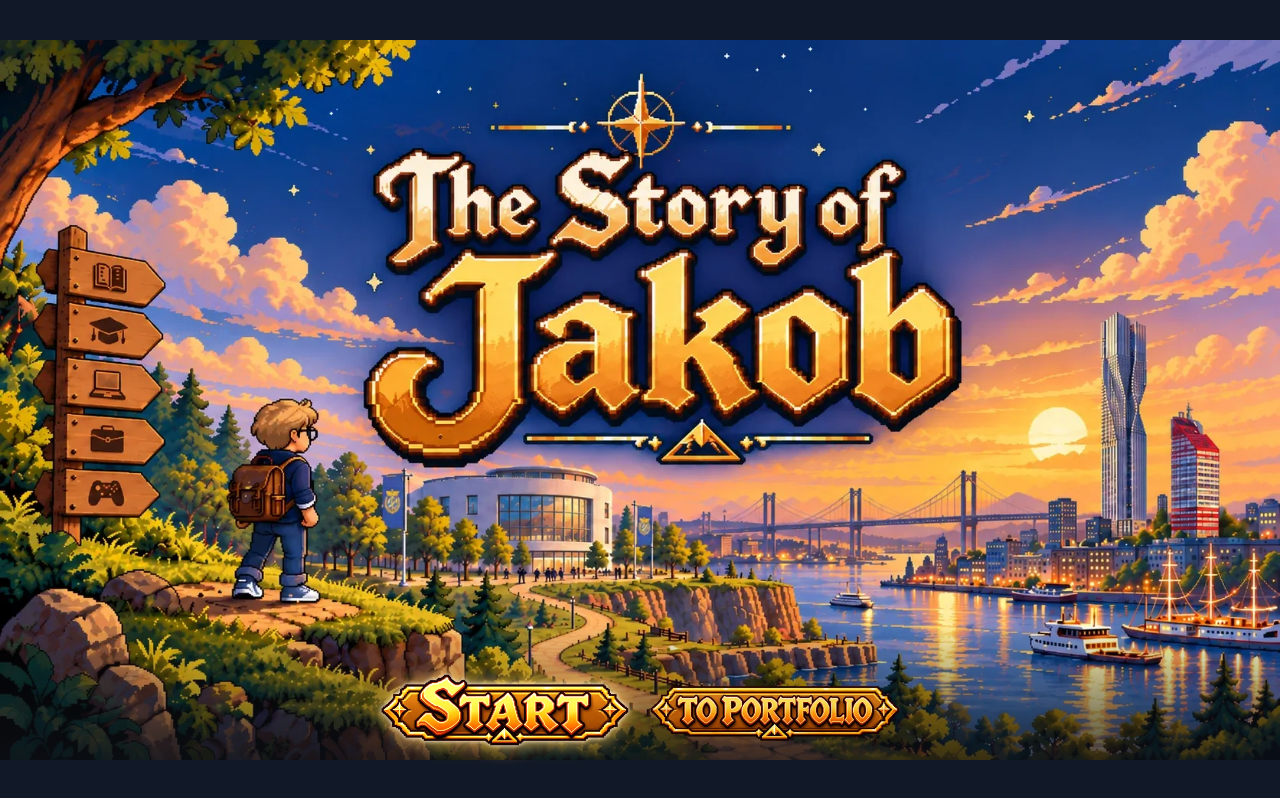
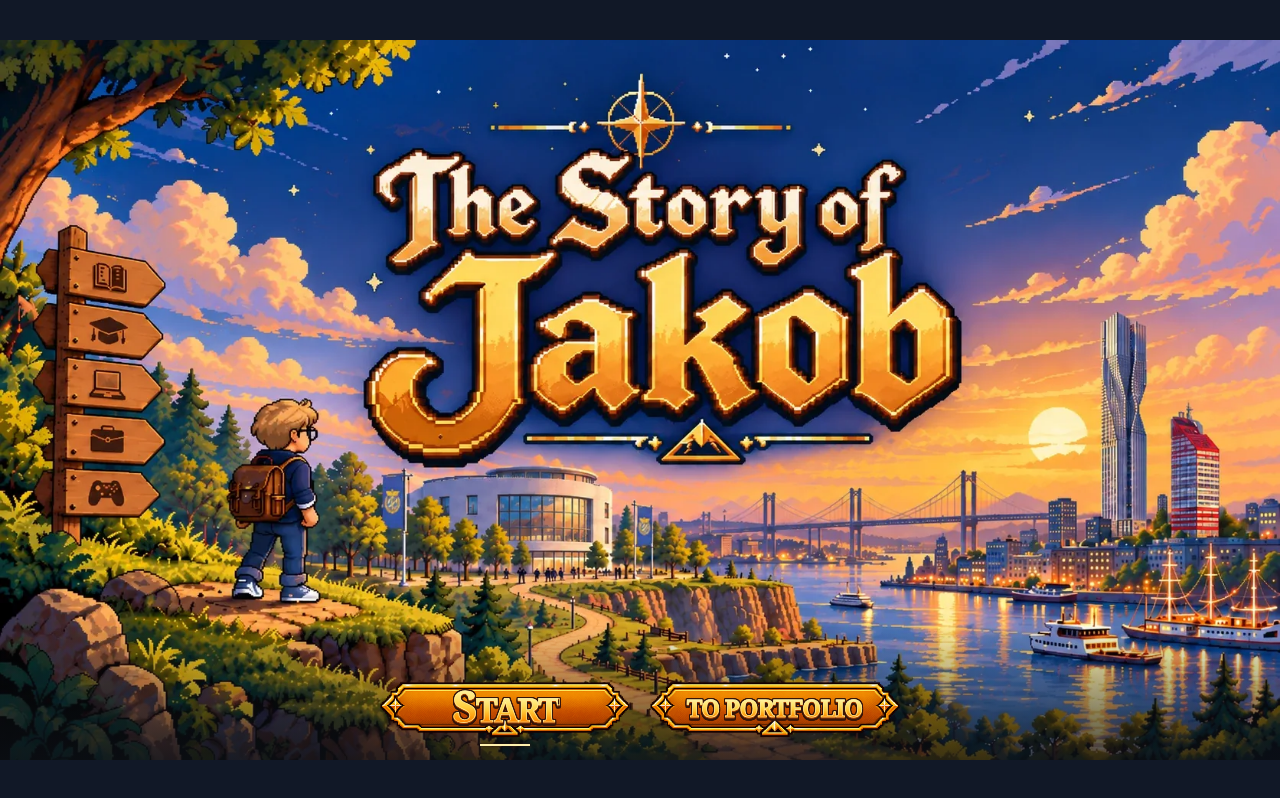
Before and after one commit to Eomir99/the-story-of-jakob-portfolio-web, a plain HTML site: page index.html in a window 1280 px wide. Drawn offline with Linux system fonts and the light colour scheme.

Commit message:
deploy: publish runtime website

```diff
--- a/css/ui.css
+++ b/css/ui.css
@@ -86,21 +86,50 @@
   gap: clamp(8px, 1.5vw, 22px);
 }
 
-/* Both images share the same proportions and click-target width. */
+/* Both controls use the same plaque and metallic lettering finish. */
 .title-button {
-  display: block;
+  position: relative;
+  display: grid;
+  place-items: center;
   width: clamp(94px, 21cqw, 250px);
+  aspect-ratio: 480 / 138;
   padding: 0;
-  background: none;
+  background: url("../assets/ui/title-button-plaque.webp") center / 100% 100% no-repeat;
   border: none;
   cursor: pointer;
+  text-decoration: none;
   transition: transform 0.12s ease, filter 0.12s ease;
 }
 
-.title-buttons img {
-  display: block;
-  width: 100%;
-  height: auto;
+.title-button-label {
+  display: flex;
+  align-items: baseline;
+  white-space: nowrap;
+  font: 900 clamp(10px, 1.92cqw, 24px)/1 Georgia, "Times New Roman", serif;
+  letter-spacing: -0.03em;
+  text-transform: uppercase;
+  text-shadow: none;
+  transform: translateY(-7%);
+  filter: drop-shadow(0 1px #a74203) drop-shadow(0 2px #361509)
+    drop-shadow(1px 0 #361509) drop-shadow(-1px 0 #361509) drop-shadow(0 -1px #361509);
+}
+
+.title-button-label > span {
+  background: linear-gradient(#fff9ba 4%, #ffe879 29%, #ffce3f 54%, #ff9b0b 78%, #f67705 96%);
+  background-clip: text;
+  color: transparent;
+  -webkit-text-stroke: 0.65px #fff1a3;
+  paint-order: stroke fill;
+}
+
+#start-button .title-button-label {
+  font-size: clamp(16px, 2.65cqw, 35px);
+  letter-spacing: -0.05em;
+  transform: translateY(-10%);
+}
+
+.title-button-initial {
+  font-size: 1.3em;
 }
 
 .title-button:hover {
@@ -110,7 +139,20 @@
 
 .title-button:focus-visible {
   outline: none;
-  filter: brightness(1.12) drop-shadow(0 0 2px #fff) drop-shadow(0 0 9px #ffc85a);
+}
+
+.title-button:focus-visible::after {
+  position: absolute;
+  inset: auto 40% 0;
+  height: 2px;
+  background: #fff0ad;
+  box-shadow: 0 0 3px #2e1108;
+  content: "";
+}
+
+@media (forced-colors: active) {
+  .title-button:focus-visible { outline: 2px solid Highlight; }
+  .title-button-label > span { color: ButtonText; }
 }
 
 /* Greyed out until the asset manifest has loaded (task 4.2). */
--- a/index.html
+++ b/index.html
@@ -10,7 +10,7 @@
     <title>The Story of Jakob</title>
     <link rel="icon" href="data:,">
     <link rel="stylesheet" href="./css/style.css">
-    <link rel="stylesheet" href="./css/ui.css?v=title-art">
+    <link rel="stylesheet" href="./css/ui.css?v=matched-title-buttons">
     <script type="module" src="./js/main.js"></script>
   </head>
   <body>
@@ -41,8 +41,10 @@
 
           <div class="title-actions">
             <div class="title-buttons">
-              <button id="start-button" class="title-button" type="button" disabled><img src="./assets/ui/start-button.webp?v=title-art" alt="Start" width="480" height="138"></button>
-              <a class="title-button" href="./portfolio.html"><img src="./assets/ui/to-portfolio-button.webp" alt="To Portfolio" width="480" height="138"></a>
+              <button id="start-button" class="title-button" type="button" aria-label="Start" disabled>
+                <span class="title-button-label" aria-hidden="true"><span class="title-button-initial">S</span><span>TART</span></span>
+              </button>
+              <a class="title-button" href="./portfolio.html"><span class="title-button-label"><span>To Portfolio</span></span></a>
             </div>
             <!--
               Task 4.2: title renders immediately, Start stays disabled
```
Also changed, not shown: assets/ui/start-button.webp (deleted), assets/ui/title-button-plaque.webp (added), assets/ui/to-portfolio-button.webp (deleted).
